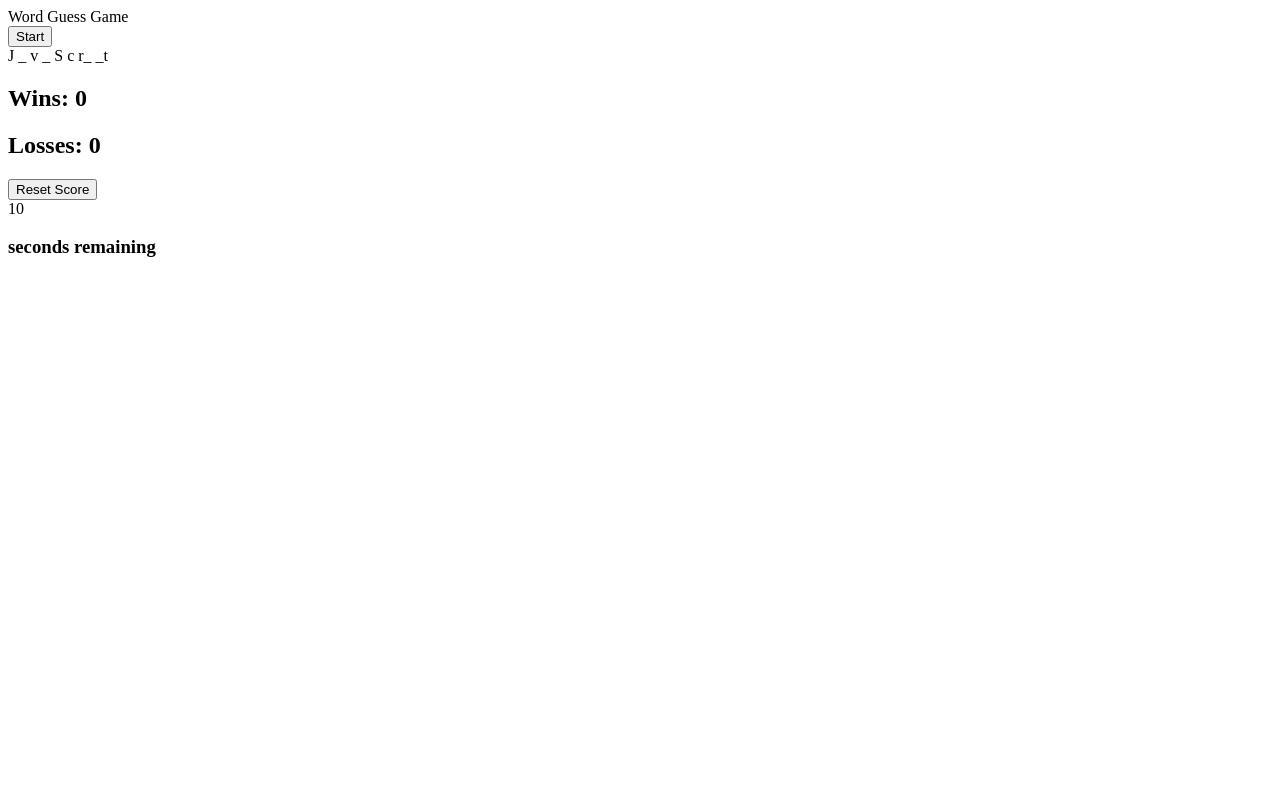
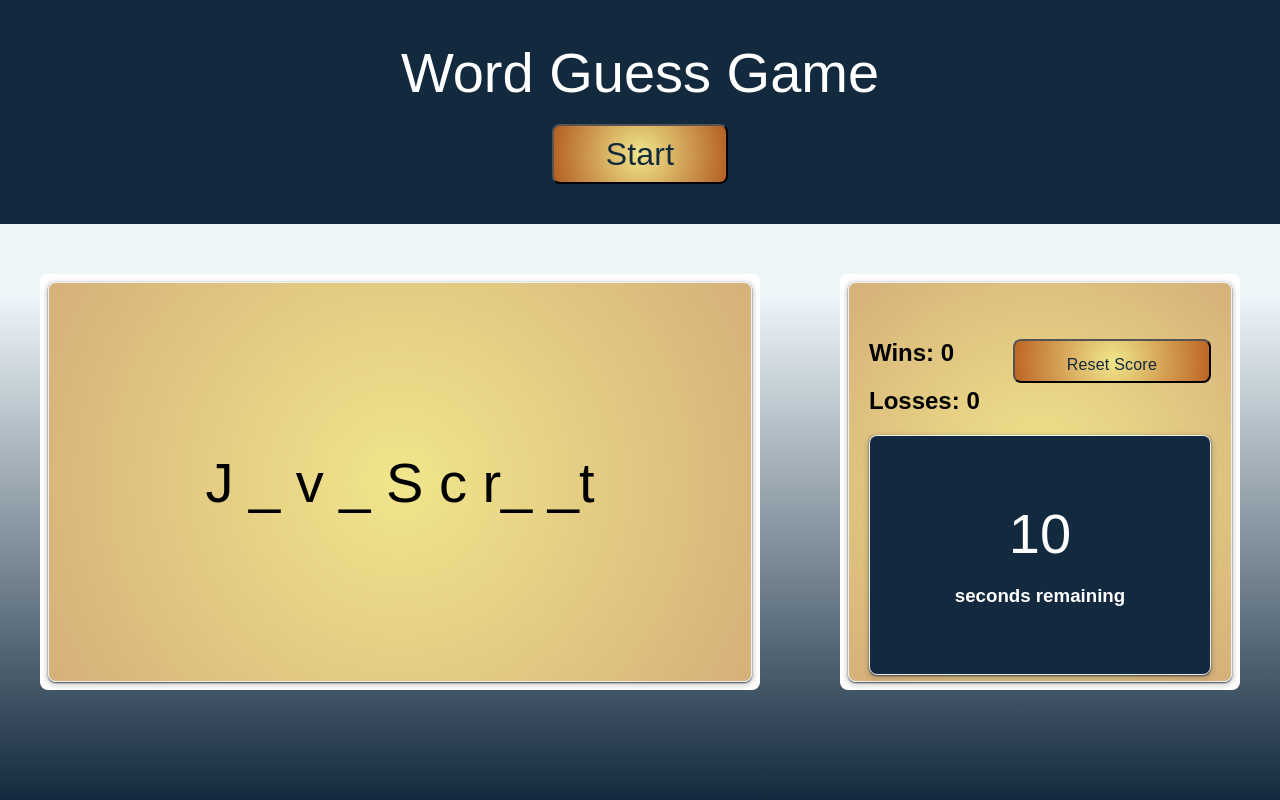
Before and after one commit to MikeRei89/Online-Quiz, a plain HTML site: page index.html in a window 1280 px wide. Drawn offline with Linux system fonts and the light colour scheme; files whose address does not match are found by name.

Commit message:
wrote out CSS code and linked to index.html

```diff
--- /dev/null
+++ b/assets/style.css
@@ -0,0 +1,138 @@
+* {
+    box-sizing: border-box;
+  }
+
+  body {
+    font-family: Arial;
+    margin: 0;
+    display: flex;
+    flex-direction: column;
+    min-height: 100vh;
+    justify-content: flex-start;
+    background: linear-gradient(0deg, rgba(19,41,61,1) 0%, rgba(237,245,249,1) 63%);
+  }
+
+  .reset-button {
+    font-size: 16px;
+    height: 30px;
+    line-height: 8px;
+    margin-top: 20px;
+  }
+
+  .win-loss-container {
+    display: flex;
+    justify-content: space-between;
+    margin-top: 16px;
+  }
+
+  button {
+    background: radial-gradient(circle, rgba(240,230,140,1) 0%, rgba(187,96,33,0.9542191876750701) 100%);
+    border-radius: 8px;
+    color: #13293d;
+    cursor: pointer;
+    font-size: 2em;
+    letter-spacing: 0.21px;
+    line-height: 16px;
+    max-width: 255px;
+    padding: 20px 52px;
+    text-align: center;
+    transition-duration: 0.15s;
+    transition-property: background-color;
+    transition-timing-function: linear;
+    margin-top: 0.6em;
+  }
+
+  header {
+    padding: 40px;
+    text-align: center;
+    background: #13293d;
+    color: #fff;
+    border-bottom:30px #879274;
+  }
+
+  main {
+    display: flex;
+    flex-wrap: wrap;
+    justify-content: space-around;
+  }
+
+  section {
+    flex: 0 auto;
+    padding: 8px;
+    margin-top: 50px;
+    background-color: white;
+    border-radius: 8px;
+  }
+
+  .word-guess {
+    width: 55vw;
+    height: 400px;
+  }
+
+  .results {
+    width: 30vw;
+    height: 400px;
+  }
+
+  .card {
+    background: radial-gradient(circle, rgba(240,230,140,1) 0%, rgba(187,124,33,0.604079131652661) 100%);
+    border: 1px solid #eceff1;
+    border-radius: 8px;
+    box-shadow: rgba(60, 64, 67, 2) 0 1px 2px 0,
+      rgba(60, 64, 67, 0.15) 0 2px 4px 3px;
+    margin: auto;
+    padding: 20px;
+  }
+
+  .word-blanks {
+    line-height: 360px;
+  }
+
+  .large-font {
+    font-size: 3.5em;
+    text-align:center;
+  }
+
+  .timer {
+    height: 240px;
+    padding: 10px;
+    background: #13293d;
+    color: #fff;
+    text-align: center;
+  }
+
+  .timer-text {
+    padding: 55px;
+  }
+
+  @media screen and (max-width: 1183px) {
+    main {
+      flex-direction: column;
+    }
+
+    .word-guess,
+    .results {
+      width: 90vw;
+    }
+
+    section {
+      background-color: white;
+      margin: 20px auto;
+      width: 92vw;
+    }
+  }
+
+  @media screen and (max-width: 504px) {
+    .large-font {
+      font-size: 2em;
+    }
+
+    .reset-button {
+      font-size: 12px;
+      width: 20ox;
+
+    }
+
+    .timer {
+      height: 200px;
+    }
--- a/index.html
+++ b/index.html
@@ -4,6 +4,7 @@
     <title>The Ultimate 90's Quiz</title>
     <meta charset="UTF-8">
     <meta name="viewport" content="width=device-width, initial-scale=1.0">
+    <link rel="stylesheet" type="text/css" href="./assets/style.css"/>
 </head>
 <body>
     <header>
```
